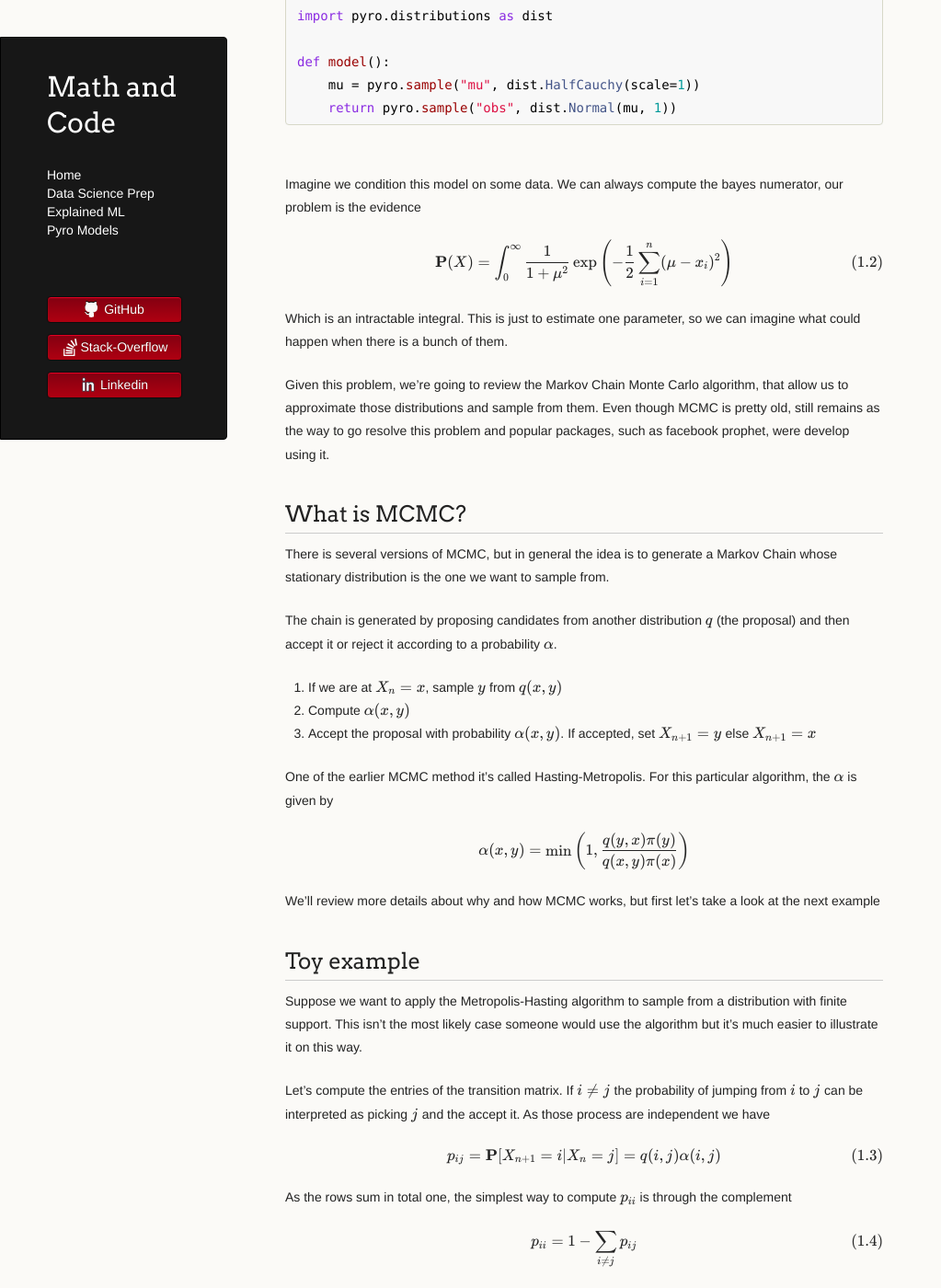
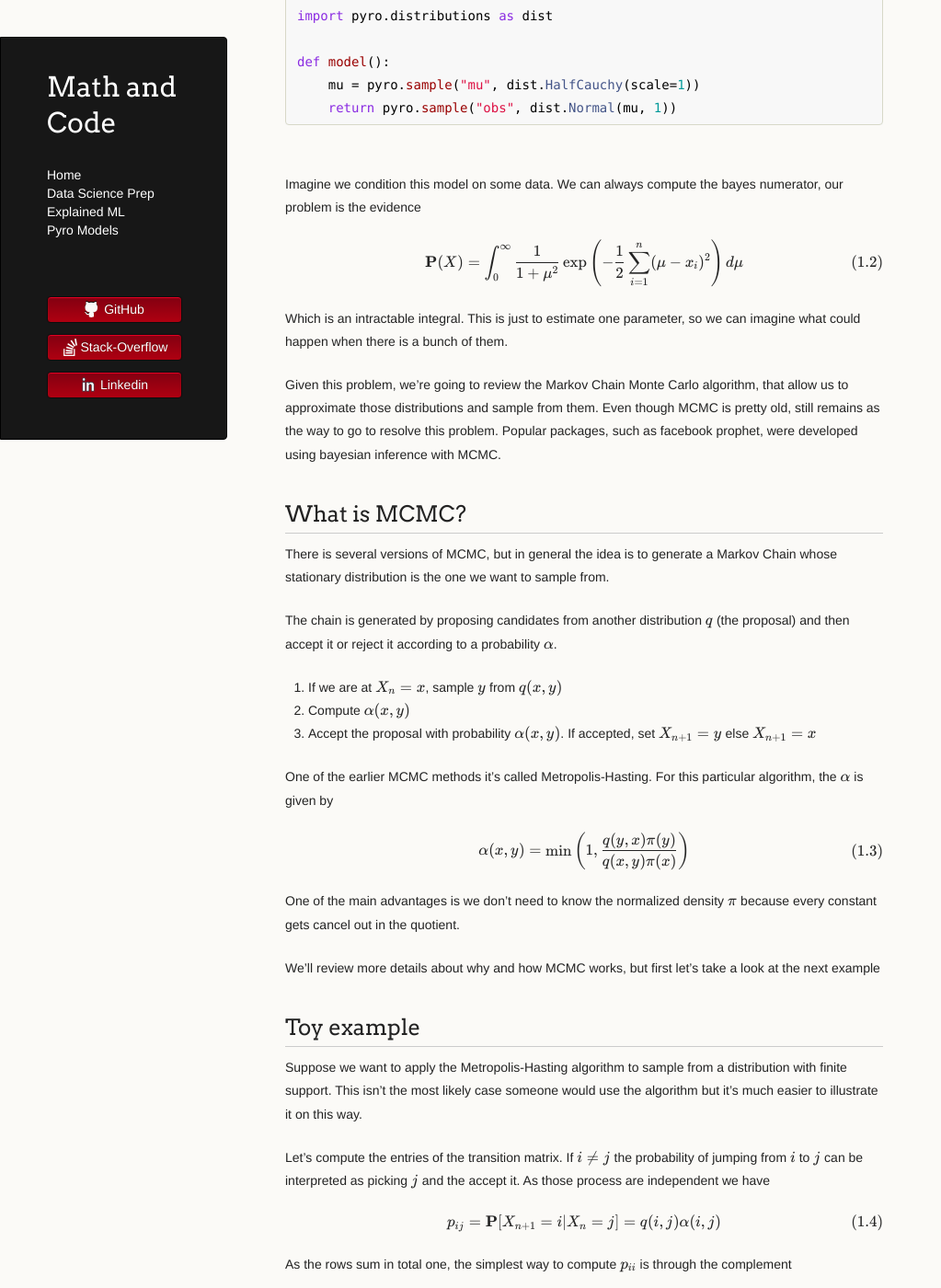
Before and after one commit to LemonPy29/LemonPy29.github.io, a Jekyll site: the page built from pyro-models/mcmc_example.md, in a window 1280 px wide and 1400 px high, scrolled down 461 px. Shown: the whole window at 92% size, without its empty margins (0-1023 px from the left). Built offline with Jekyll 4.4.1, drawn with Linux system fonts in a browser that asks for light colours; nearby versions of some CDN libraries; the repository's description, which GitHub fills in, is left out; some of the changed text lies outside the part shown.

Commit message:
maybe final commit mcmc

````diff
--- a/pyro-models/mcmc_example.md
+++ b/pyro-models/mcmc_example.md
@@ -12,7 +12,7 @@ drawing random i.i.d samples from it. For example, the mean
 
 \\[
 \frac{1}{n}\sum_i f(X_i) \sim \textbf{E}(f(X))
-tag{1.1}
+\tag{1.1}
 \\]
 
 The law of the large numbers, ensure we'll get a decent estimation if enough
@@ -38,7 +38,7 @@ numerator, our problem is the evidence
 
 \\[
 \textbf{P}(X) = \int_0^{\infty}
-\frac{1}{1+\mu^2}\exp\left(-\frac{1}{2}\sum_{i=1}^{n} (\mu - x_i)^2\right)
+\frac{1}{1+\mu^2}\exp\left(-\frac{1}{2}\sum_{i=1}^{n} (\mu - x_i)^2\right)d\mu
 \tag{1.2}
 \\]
 
@@ -47,9 +47,9 @@ can imagine what could happen when there is a bunch of them.
 
 Given this problem, we're going to review the Markov Chain Monte Carlo
 algorithm, that allow us to approximate those distributions and sample from
-them. Even though MCMC is pretty old, still remains as the way to go resolve
-this problem and popular packages, such as facebook prophet, were develop using
-it.
+them. Even though MCMC is pretty old, still remains as the way to go to resolve
+this problem. Popular packages, such as facebook prophet, were developed using
+bayesian inference with MCMC.
 
 ## What is MCMC?
 
@@ -66,18 +66,21 @@ probability \\(\alpha\\).
 3. Accept the proposal with probability \\(\alpha(x,y)\\). If accepted, set
 \\(X_{n+1} = y\\) else \\(X_{n+1}=x\\)
 
-One of the earlier MCMC method it's called Hasting-Metropolis. For this
+One of the earlier MCMC methods it's called Metropolis-Hasting. For this
 particular algorithm, the \\(\alpha\\) is given by
 
 \\[
 \alpha(x,y) = \min\left(1,\frac{q(y,x)\pi(y)}{q(x,y)\pi(x)}\right)
+\tag{1.3}
 \\]
+
+One of the main advantages is we don't need to know the normalized density
+\\(\pi\\) because every constant gets cancel out in the quotient.
 
 We'll review more details about why and how MCMC works, but first let's take a
 look at the next example
 
 ## Toy example
-
 Suppose we want to apply the Metropolis-Hasting algorithm to sample from a
 distribution with finite support. This isn't the most likely case someone would
 use the algorithm but it's much easier to illustrate it on this way.
@@ -114,7 +117,7 @@ def compute_transition_matrix(pi, q, size):
 <br>
 
 Suppose now we're trying to sample from \\(bin(n, p)\\) (state space
-\\(S=\{0,\ldots, n\}\\).
+\\(S=\{0,\ldots, n\}\\) )
 
 ```python
 class binom_mcmc:
@@ -161,7 +164,7 @@ If we take a closer look at the matrix \\(P\\) we can distinguish a pattern.
 Look for example at the second row which represents the probability of jumping
 from state 1 to another one.  As \\(p_{11}\\) is the higher probability on that
 row, staying at 1 is the most likely outcome. In contrast with jumping to the
-state 4 because \\(p_{14})\\ is the lowest probability there. That means that
+state 4 because \\(p_{14}\\) is the lowest probability there. That means that
 the chain will stay more in the state 1 and less in state 4. If we plot an
 histogram with the states visited, we will see more mass on 1, and in general,
 the shape of the histogram will coincide with the distribution \\(\pi=\(0.216,
@@ -187,5 +190,47 @@ print('Test passed')
 ```
 `Test passed`
 
+In the next section we'll try to understand more formally why the Markov Chain
+has as limit distribution the one we want
 
 ## Why the chain converge?
+
+Obviously, the chain doesn't converge by coincidence, it's constructed to do it
+so. In fact it's constructed asking for a stronger condition *detailed
+balanced*
+
+\\[
+\pi(x)p(x,y)=\pi(y)p(y,x)
+\tag{1.6}
+\\]
+
+It can be interpreted as the probability of standing over a state \\(x\\) and
+then jumping to \\(y\\) it's equal to start at \\(y\\) and then jump to
+\\(x\\). It isn't hard to prove that detailed balanced implies the distribution
+is stationary.
+
+On the particular case of MCMC, we need
+\\[
+\pi(x)q(x,y)\alpha(x,y) = \pi(y)q(y,x)\alpha(y,x)
+\tag{1.7}
+\\]
+
+Which can be seen as
+
+\\[
+\frac{\alpha(x,y)}{\alpha(y,x)} = \frac{\pi(y)q(y,x)}{\pi(x)q(x,y)}
+\tag{1.8}
+\\]
+
+Any acceptance function should be chosen according to this equation. In the
+particular case of Metropolis-Hasting, we simple set \\(\alpha(x,y)=1\\) or
+\\(\alpha(y,x)=1\\) depending on the quotient on the left. If
+
+\\[
+\pi(x)q(x,y) > \pi(y)q(y,x)
+\\]
+
+Then \\(\alpha(y,x)=1\\) and \\(alpha(x,y) = \pi(y)q(y,x)/\pi(x)q(x,y)\\),
+else, the inverse. Of course, this can be rewritten as `(1.3)` . Even though this
+function is nothing fancy, still offers a good trade-off between exploring new
+states and staying at high density areas.
````
Also changed, not shown: other parts of pyro-models/mcmc_example.md (+2 -2 lines).
